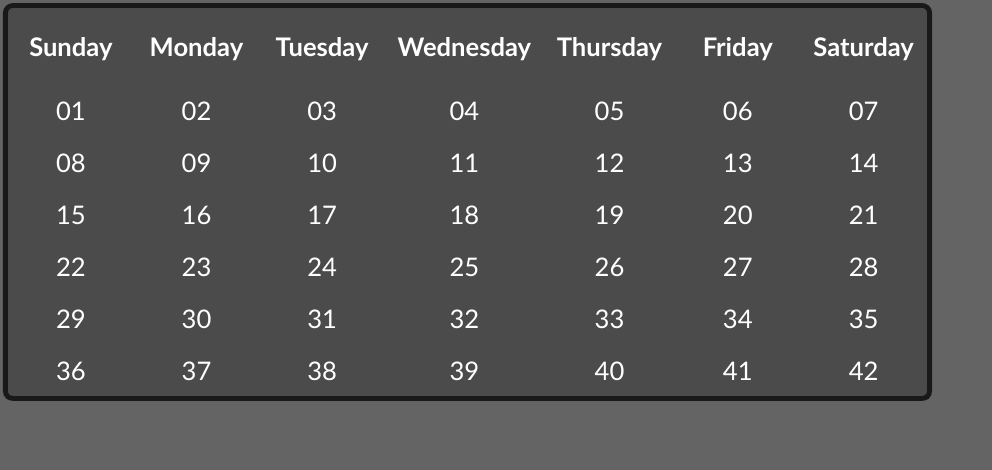
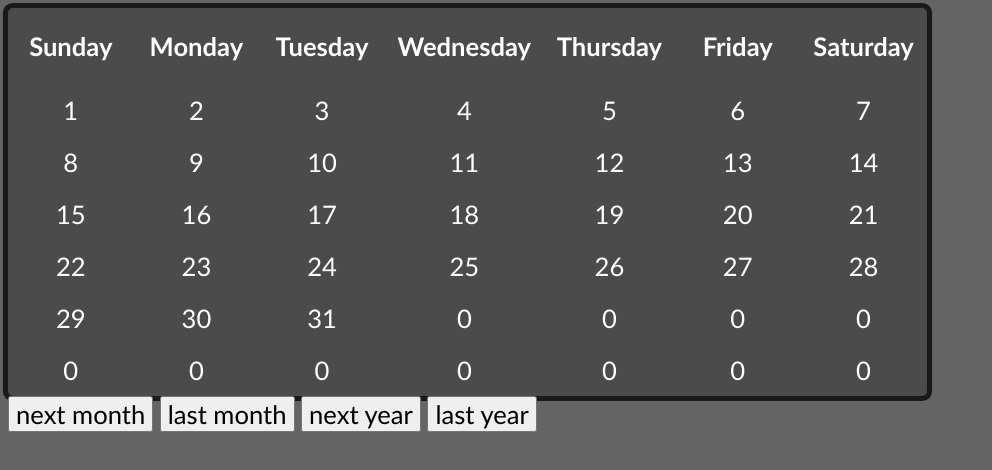
Before and after one commit to hellothisisme123/date-time-calendar, a plain HTML site: page Production/index.html in a window 1280 px wide. Shown: the whole page, without its empty margins (0-992 px from the left). Drawn offline with Linux system fonts and the light colour scheme.

Commit message:
comments

```diff
--- a/Production/index.html
+++ b/Production/index.html
@@ -77,6 +77,10 @@
                 <td class="calendar_day_cell cell">0</td>
             </tr>
         </table>
+        <button onclick="change_month(1)">next month</button>
+        <button onclick="change_month(-1)">last month</button>
+        <button onclick="change_month(12)">next year</button>
+        <button onclick="change_month(-12)">last year</button>
     </main>
 </body>
 </html>
--- a/Production/js/main.js
+++ b/Production/js/main.js
@@ -84,52 +84,69 @@ function $(a) {
     return document.querySelector(a);
 }
 
-fill_table(dummy_data_table, table_selector);
 
 
 
-
-// collasally huge function to set the data for the years in the calendar
-const month_day_count_asjkhhujasdbfghsdavbfghasvdghasv = { //this is just labels with syntax highlighitng
-    'jan': 31,
-    'feb': 28,
-    'mar': 30,
-    'apr': 30,
-    'may': 31,
-    'jun': 30,
-    'jul': 31,
-    'aug': 31,
-    'sep': 30,
-    'oct': 31,
-    'nov': 30,
-    'dec': 31
-};
-
+// gets the data for which days are what date
+//need to add function for leap years, and the 400 year gregorian rule
+function get_calendar_data(year_count) { //starting year 1995 cuz the first was on a monday
     const month_day_count = [
         31, 28, 30, 30,
         31, 30, 31, 31,
         30, 31, 30, 31
-];
+    ];                                                                          //data on the amount of days in a month
+    let years = [];                                                             //every year generated
 
-console.log(month_day_count);
+    for (let i = 0; i < year_count; i++) { //once for each year
+        let current_year = [];                                                  //the year that the loop generates
+        let stop_index = 0;                                                     //index on what place the code stopped counting up
 
-
-function set_calendar_data(year_count) { //starting year 1995 cuz the first was on a monday
-    let years = [];
-    for (let i = 0; i < year_count; i++) {
-        let current_year;
-
-
-
-
-
-
-        years.push(current_year);
-        console.log(years);
+        for (let month_i = 0; month_i < 12; month_i++) { //once for each month
+            current_month = [];                                                 //the month that each loop generates
+            let running = true;                                                 //helps to fill in the 0's after it finishes
+            let day_date_i = 0 - stop_index;                                    //resets the date count and subtracts the stop_index so the dates are correct
+            for (let week_i = 0; week_i < 6; week_i++) {                        //once for each week in month
+                let current_week = [];                                          //current week this generates
+                for (let day_i = 0; day_i < 7; day_i++) { //once for each day in week
+                    if (day_date_i < month_day_count[month_i] && running) {     //increments the date filling in each day, and stops when it reaches the amount of days in that specific month according to the constant data
+                        day_date_i++;
+                    } else if (running) {                                       //runs when it stops counting the date up
+                        day_date_i = 0;                                         //resets the date counter
+                        running = false;                                        //stops it from counting up
+                        stop_index = day_i;                                     //sets the stop_index to the specific location that the code stopped
+                    }
+                    current_week.push(day_date_i);                              //pushes the day to the week
+                }
+                // console.log('week end')
+                current_month.push(current_week);                               //pushes the week to the month
+            }
+            // console.log('month end');
+            current_year.push(current_month);                                   //pushes the month to the year
+        }
+        // console.log(current_year);
+        years.push(current_year);                                               //pushes the year to years array
+    }
+    return years;
 }
 
+let selected_month = 0; //jan
+let selected_year = 0; //1995
 
-
+function change_month(e) {
+    if (selected_month + e > 11) {
+        selected_year++;
+        console.log('year up');
+        selected_month = selected_month - e;
+    } else if (selected_month + e < 0) {
+        selected_month = 12 + (selected_month + e);
+        selected_year--;
+    } else {
+        selected_month = selected_month + e;
+    }
+    console.log(`${selected_year}:${selected_month}`)
+    fill_table(get_calendar_data(selected_year+1)[selected_year][selected_month], table_selector);
 }
 
-set_calendar_data(5);
+window.onload = (e) => {
+    fill_table(get_calendar_data(selected_year+1)[selected_year][selected_month], table_selector);
+}
```
Lines whose indentation alone changed are shown as unchanged.
